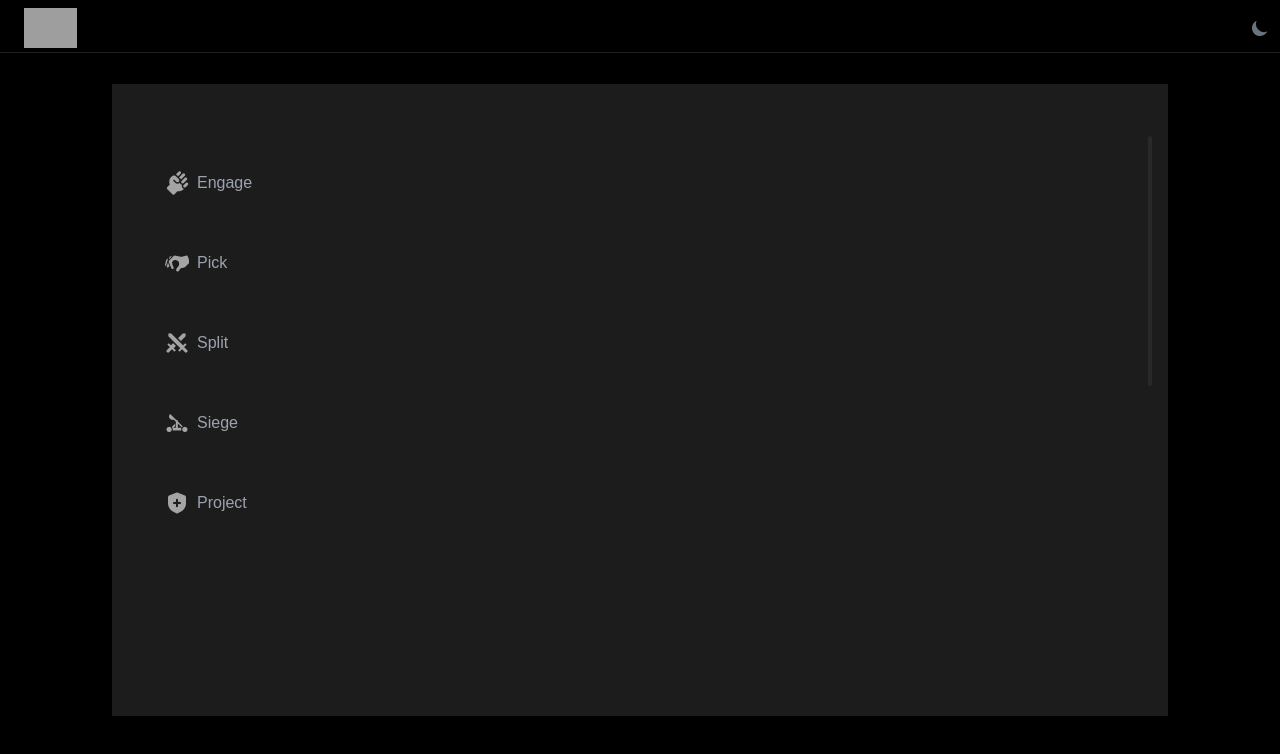
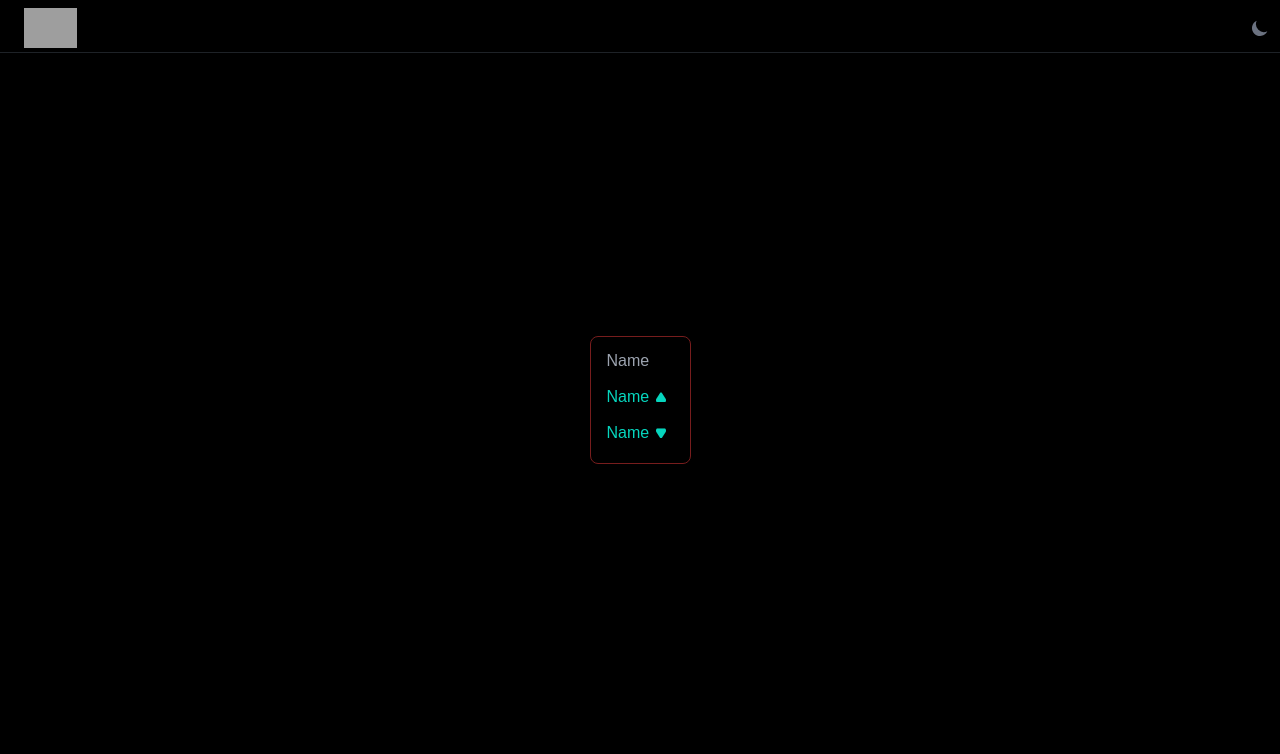
Before and after one commit to iammfatihnaziroglu/ProComps-Case, a React (Create React App) app: page / in a window 1280 px wide. Both pictures are taken after a click on the button "READY". Shown: the top 754 px of the page. Built offline with nearby package versions, Linux system fonts and the light colour scheme; grey boxes are pictures that could not be loaded.

Commit message:
NameModule created and organized

```diff
--- a/src/components/panel-comps/CompsPage.tsx
+++ b/src/components/panel-comps/CompsPage.tsx
@@ -1,17 +1,19 @@
 import React from "react";
-import GameStyle from "./modules/GameStyle";
+import NameModule from "./modules/NameModule";
 
 const CompsPage: React.FC = () => {
   return (
-    <div className="bg-card_default-500 max-w-screen left-5 top-5 flex h-[632px] max-h-screen w-[1056px]">
-      <div></div>
-      <div className="ml-8 mt-12 flex h-[552px] w-[1008px] items-center justify-center">
-        <div className="relative h-full w-full overflow-hidden">
-          <div className="absolute right-0 top-1 flex h-[250px] w-[4px] overflow-y-auto rounded-full bg-scroll"></div>
-          <GameStyle />
-        </div>
-      </div>
+    <div>
+      <NameModule />
     </div>
+    // <div className="bg-card_default-500 max-w-screen left-5 top-5 flex h-[632px] max-h-screen w-[1056px]">
+    //   <div></div>
+    //   <div className="ml-8 mt-12 flex h-[552px] w-[1008px] items-center justify-center">
+    //     <div className="relative h-full w-full overflow-hidden">
+    //       <div className="absolute right-0 top-1 flex h-[250px] w-[4px] overflow-y-auto rounded-full bg-scroll"></div>
+    //     </div>
+    //   </div>
+    // </div>
   );
 };
 
--- /dev/null
+++ b/src/components/panel-comps/modules/NameModule.tsx
@@ -0,0 +1,43 @@
+import React from "react";
+import ArrowUp from "../../../utilities/images/png/arrow_up.png";
+import ArrowDown from "../../../utilities/images/png/arrow_down.png";
+
+const NameModule: React.FC = () => {
+  return (
+    <div className="flex h-32 w-[101px] flex-col rounded-lg border border-red-900">
+      <div className="ml-4 h-4 w-[61px] pt-4 transition duration-300 ease-in-out">
+        <div className="h-4 w-[51px] gap-2">
+          <p className="h-4 w-[33px] font-source-sans-pro font-normal leading-4 text-gray-400">
+            Name
+          </p>
+        </div>
+      </div>
+      <div className="ml-4 flex h-4 w-[61px] flex-row pt-9 transition duration-300 ease-in-out">
+        <div className="flex h-4 w-[51px] gap-2">
+          <p className="h-4 w-[33px] font-source-sans-pro font-normal leading-4 text-procomps">
+            Name
+          </p>
+          <img
+            src={ArrowUp}
+            alt="Arrow Up Icon"
+            className=" ml-2 mt-[3px] h-[10px] w-[10px]"
+          />
+        </div>
+      </div>
+      <div className="ml-4 flex h-4 w-[61px] flex-row pt-9 transition duration-300 ease-in-out">
+        <div className="flex h-4 w-[51px] gap-2">
+          <p className="h-4 w-[33px] font-source-sans-pro font-normal leading-4 text-procomps">
+            Name
+          </p>
+          <img
+            src={ArrowDown}
+            alt="Arrow Down Icon"
+            className=" ml-2 mt-[3px] h-[10px] w-[10px]"
+          />
+        </div>
+      </div>
+    </div>
+  );
+};
+
+export default NameModule;
--- a/tailwind.config.js
+++ b/tailwind.config.js
@@ -26,6 +26,7 @@ module.exports = {
         card_default: {
           500: "#1C1C1C",
         },
+        procomps: "#06D6BE",
         scroll: "#292929",
       },
     },
```
Also changed, not shown: src/utilities/images/png/arrow_down.png (added), src/utilities/images/png/arrow_up.png (added).
